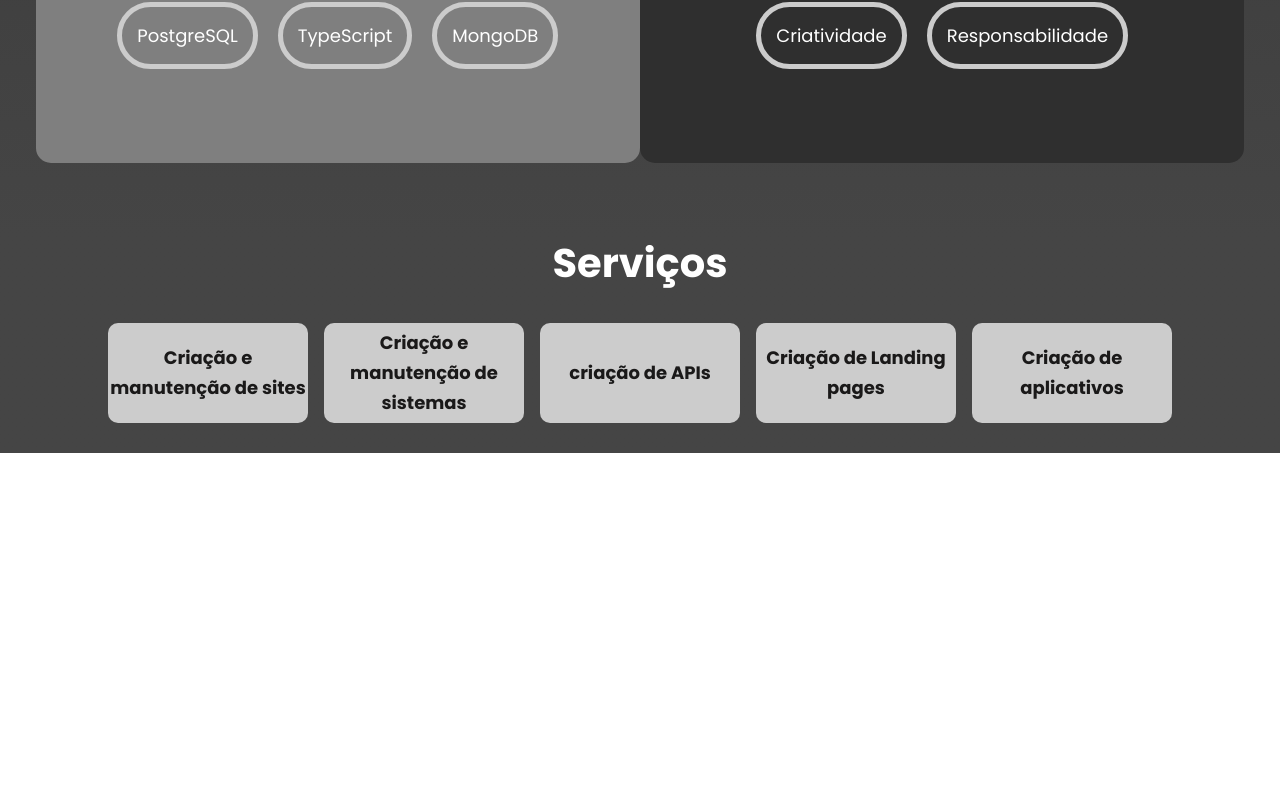
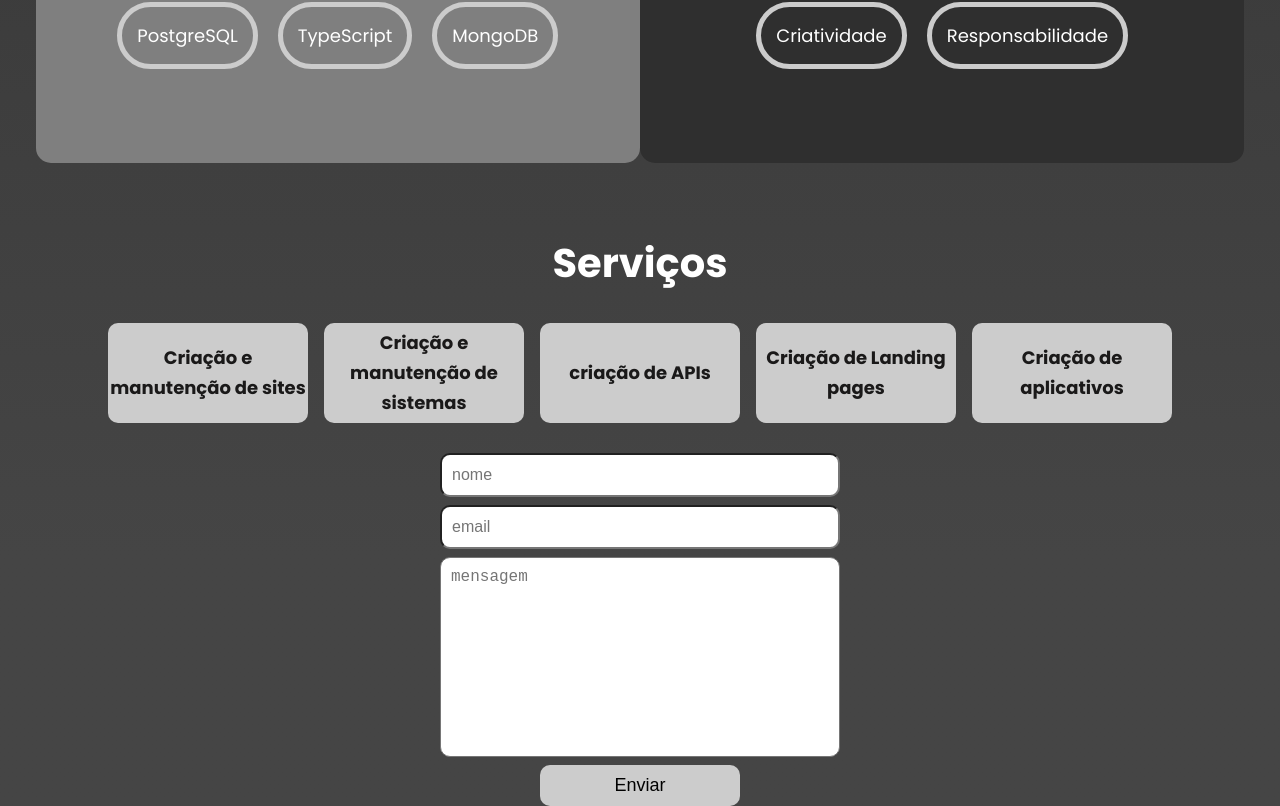
Before and after one commit to Everton3012/portifolio, a Next.js app: page / in a window 1280 px wide. Shown: the part 1726-2532 px from the top of the page. Before the commit the page ends 2179 px from the top, so only its background shows below. Built offline with nearby package versions, Linux system fonts and the light colour scheme.

Commit message:
base do formulario

```diff
--- a/src/app/page.tsx
+++ b/src/app/page.tsx
@@ -7,6 +7,7 @@ import Link from "next/link";
 import { Projects } from "@/components/Projects";
 import { Skills } from "@/components/Skills";
 import { Services } from "@/components/services";
+import { Contato } from "@/components/Contato";
 
 export default function Home() {
     return (
@@ -47,6 +48,9 @@ export default function Home() {
                 <section className={styles.container}>
                     <Services />
                 </section>
+                <section className={styles.container}>
+                    <Contato/>
+                </section>
             </main>
         </>
     );
--- /dev/null
+++ b/src/components/Contato/components/Form/index.tsx
@@ -0,0 +1,21 @@
+'use client';
+import { ChangeEvent, useState } from "react";
+import styles from "./styles.module.scss"
+
+export const Form = () => {
+
+    const [nome, setNome] = useState<string>();
+    const [email, setEmail] = useState<string>();
+    const [msg, setMsg] = useState<string>();
+
+  return (
+    <div className={styles.form}>
+        <form>
+            <input onChange={(e: ChangeEvent<HTMLInputElement>) => e.target.value} value={nome} type="text" name="nome" placeholder="nome" />
+            <input onChange={(e: ChangeEvent<HTMLInputElement>) => e.target.value} value={email}  type="text" name="email" placeholder="email" />
+            <textarea onChange={(e: ChangeEvent<HTMLTextAreaElement>) => e.target.value} value={msg} name="msg" placeholder="mensagem"/>
+            <input type="submit" value="Enviar" />
+        </form>
+    </div>
+  )
+}
--- /dev/null
+++ b/src/components/Contato/components/Form/styles.module.scss
@@ -0,0 +1,36 @@
+.form {
+    form {
+        width: 100%;
+        display: flex;
+        flex-direction: column;
+        align-items: center;
+        justify-content: center;
+        gap: 0.5em;
+        input[type="text"]{
+            border-radius: 10px;
+            outline: none;
+            padding: 20px 10px;
+            height: 30px;
+            width: 400px;
+            font-size: 16px;
+        }
+        input[type="submit"]{
+            width: 200px;
+            background: #ccc;
+            border: none;
+            border-radius: 10px;
+            font-size: 18px;
+            padding: 10px;
+        }
+        textarea{
+            font-weight: normal;
+            border-radius: 10px;
+            padding: 10px;
+            outline: none;
+            font-size: 16px;
+            resize: none;
+            width: 400px;
+            height: 200px;
+        }
+    }
+}
--- /dev/null
+++ b/src/components/Contato/index.tsx
@@ -0,0 +1,12 @@
+import { Form } from "./components/Form";
+
+export const Contato = () => {
+    return (
+        <footer>
+            <div></div>
+            <div>
+                <Form />
+            </div>
+        </footer>
+    );
+};
```
Also changed, not shown: src/components/Contato/styles.module.scss (added).
